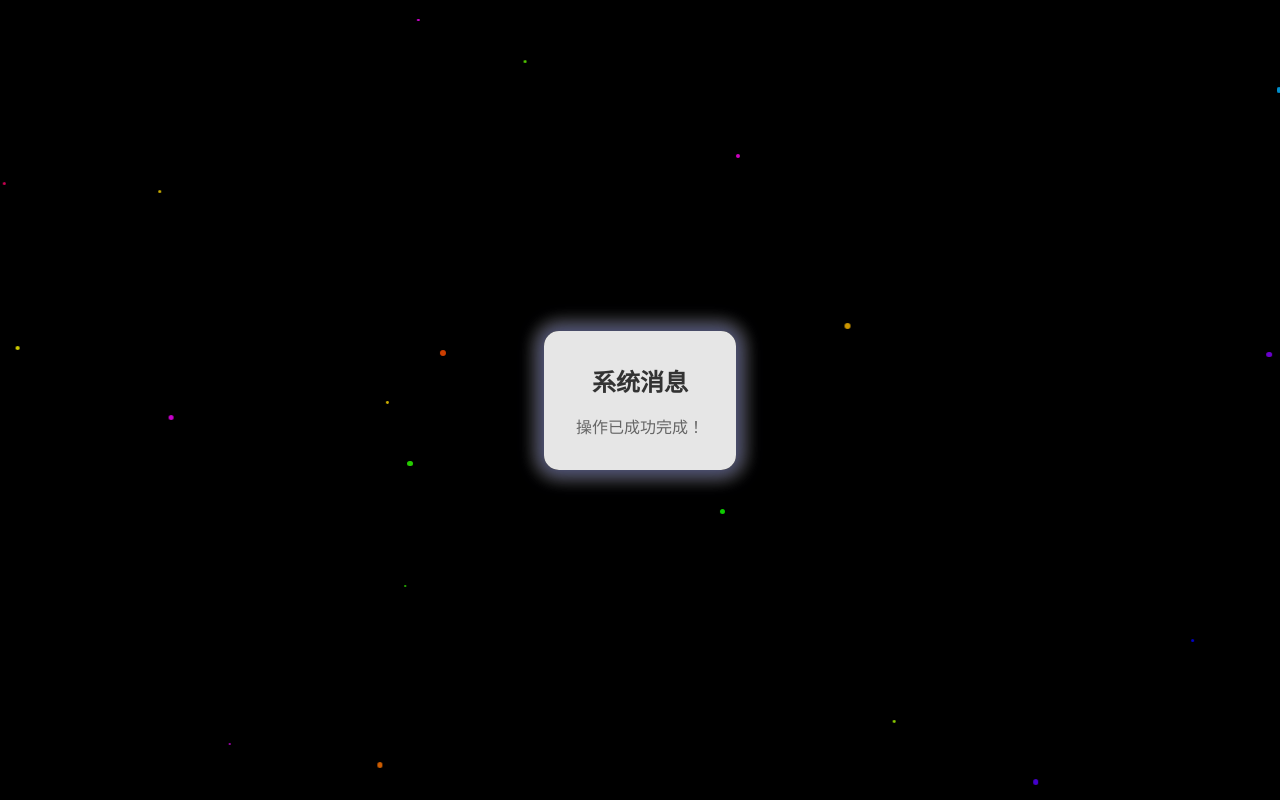
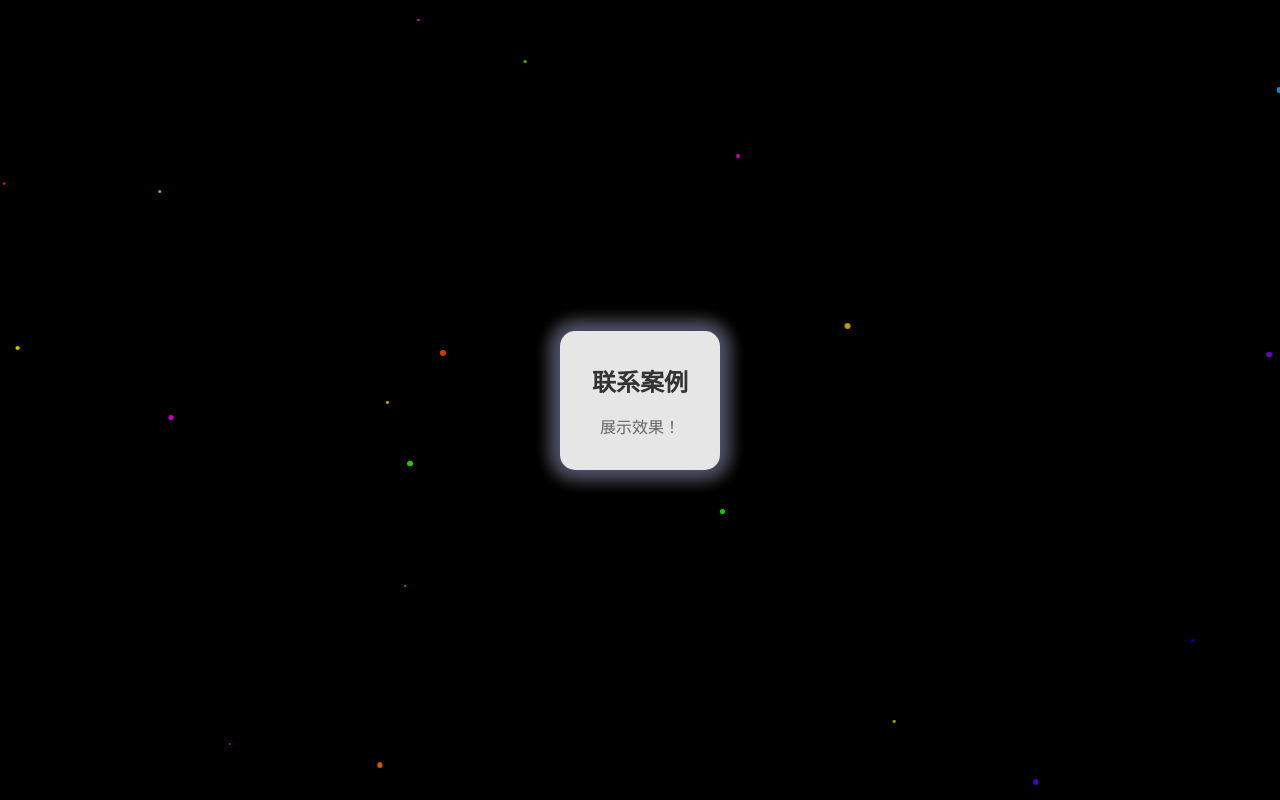
Before and after one commit to jared0612/emulationWORK, a plain HTML site: page t-小菜编程日记/mockDialog.html in a window 1280 px wide. Drawn offline with Linux system fonts and the light colour scheme.

Commit message:
modify some text.

```diff
--- a/t-小菜编程日记/mockDialog.html
+++ b/t-小菜编程日记/mockDialog.html
@@ -56,8 +56,8 @@
 </head>
 <body>
     <div class="dialog">
-        <h2>系统消息</h2>
-        <p>操作已成功完成！</p>
+        <h2>联系案例</h2>
+        <p> 展示效果！</p>
     </div>
 
     <script>
```
